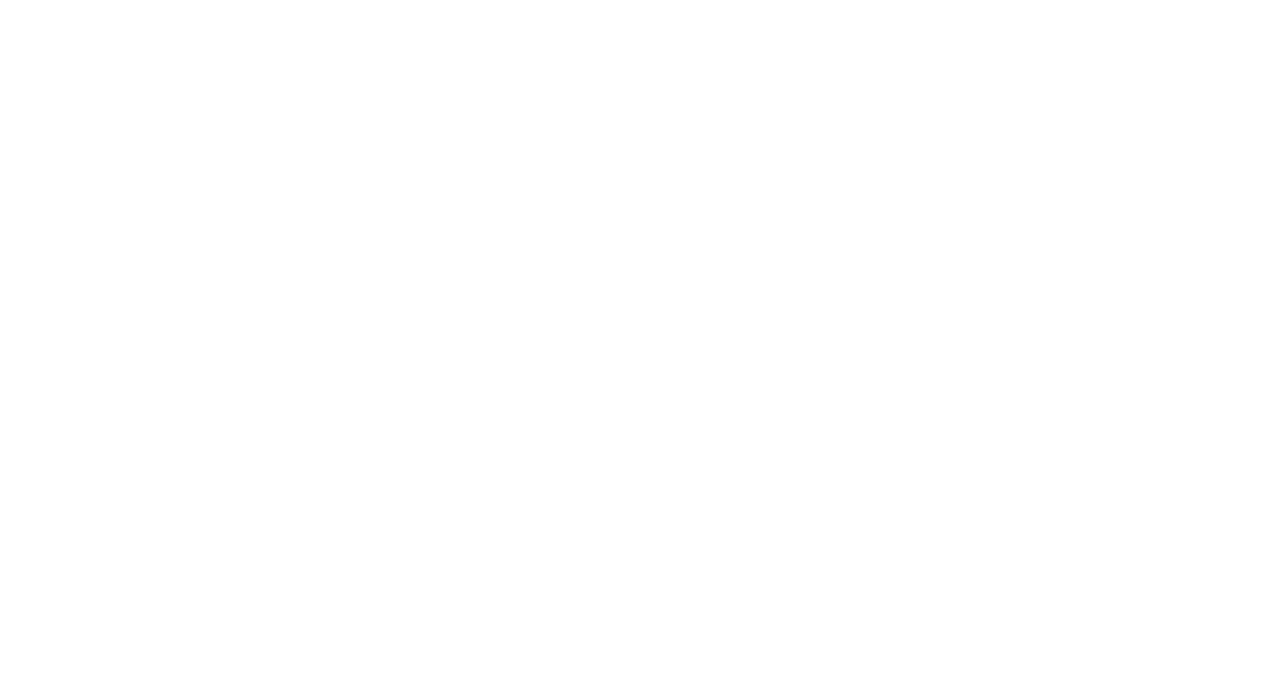
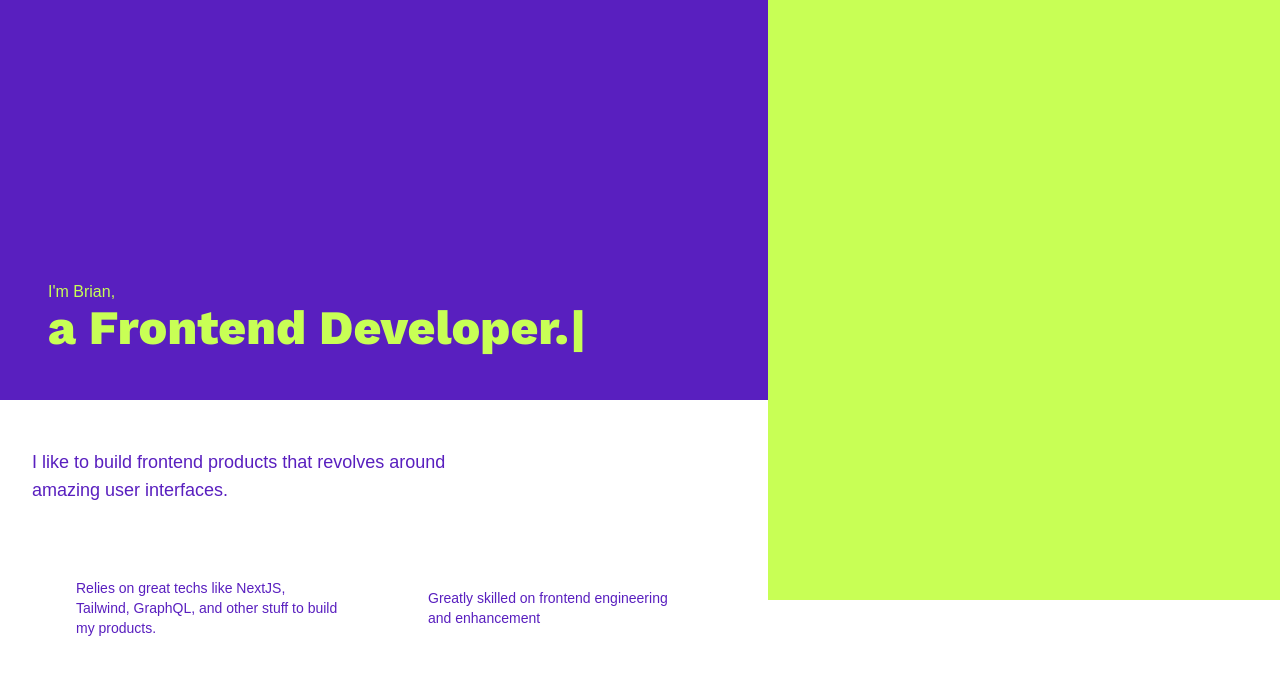
Before and after one commit to Briiad/personal-site, a Next.js app: page / in a window 1280 px wide. Shown: the top 674 px of the page. Built offline with nearby package versions, Linux system fonts and the light colour scheme.

Commit message:
Create Header

```diff
--- /dev/null
+++ b/components/Header.js
@@ -0,0 +1,48 @@
+import React from 'react'
+import Typewriter from 'typewriter-effect'
+
+const Header = () => {
+
+  return (
+    <div className='w-full h-screen grid grid-cols-5'>
+      <div className='col-span-3 flex flex-col'>
+        <div className='w-full h-1/2 bg-primary flex flex-col justify-end p-12 text-secondary'>
+          <h2>I'm Brian,</h2>
+          <h1 className='text-5xl '>
+            <Typewriter
+              options={{
+                autoStart: true,
+                loop: true,
+              }}
+              onInit={(typewriter) => {
+                typewriter
+                  .typeString('a Frontend Developer.')
+                  .pauseFor(2000)
+                  .deleteChars(10)
+                  .typeString('Engineer.')
+                  .pauseFor(2000)
+                  .start()
+              }}
+            />
+          </h1>
+        </div>
+
+        <div className='p-8 text-primary'>
+          <div className='grid grid-rows-3'>
+            <p className='w-2/3 row-span-1 text-lg font-medium py-4'>I like to build frontend products that revolves around amazing user interfaces.</p>
+            <div className='row-span-2 grid grid-cols-2 place-content-center text-sm'>
+              <p className='w-3/4 col-span-1 place-self-center'>Relies on great techs like NextJS, Tailwind, GraphQL, and other stuff to build my products.</p>
+              <p className='w-3/4 col-span-1 place-self-center'>Greatly skilled on frontend engineering and enhancement </p>
+            </div>
+          </div>
+        </div>
+      </div>
+
+      <div className='w-full h-3/4 bg-secondary col-span-2'>
+
+      </div>
+    </div>
+  )
+}
+
+export default Header
--- /dev/null
+++ b/components/index.js
@@ -0,0 +1 @@
+export { default as Header } from './Header'
--- a/package.json
+++ b/package.json
@@ -9,10 +9,12 @@
     "lint": "next lint"
   },
   "dependencies": {
+    "framer-motion": "^7.2.1",
     "next": "12.2.5",
     "react": "18.2.0",
     "react-dom": "18.2.0",
-    "sass": "^1.54.5"
+    "sass": "^1.54.5",
+    "typewriter-effect": "^2.19.0"
   },
   "devDependencies": {
     "autoprefixer": "^10.4.8",
--- a/pages/index.js
+++ b/pages/index.js
@@ -1,16 +1,21 @@
 import Head from 'next/head'
-import Image from 'next/image'
+
+// components
+import { Header } from '../components'
 
 export default function Home() {
   return (
     <div>
       <Head>
-        <title>Create Next App</title>
-        <meta name="description" content="Generated by create next app" />
+        <title>Brian Aditya: Frontend Developer</title>
+        <meta name="description" content="Brian Aditya Personal Website" />
         <link rel="icon" href="/favicon.ico" />
       </Head>
 
-      <h1></h1>
+      {/* header section */}
+      <Header />
+
+      {/* body section */}
     </div>
   )
 }
--- a/styles/globals.css
+++ b/styles/globals.css
@@ -23,6 +23,10 @@
   text-decoration: none;
 }
 
+li {
+  list-style: none;
+}
+
 body{
   font-family: 'Montserrat', sans-serif;
 }
--- a/tailwind.config.js
+++ b/tailwind.config.js
@@ -5,7 +5,12 @@
     "./components/**/*.{js,ts,jsx,tsx}",
   ],
   theme: {
-    extend: {},
+    extend: {
+      colors: {
+        "primary": "#591FBF",
+        "secondary": '#C8FF55',
+      }
+    },
   },
   plugins: [],
 }
```
Also changed, not shown: 1 other file (tests, documents, lock files or other folders).
